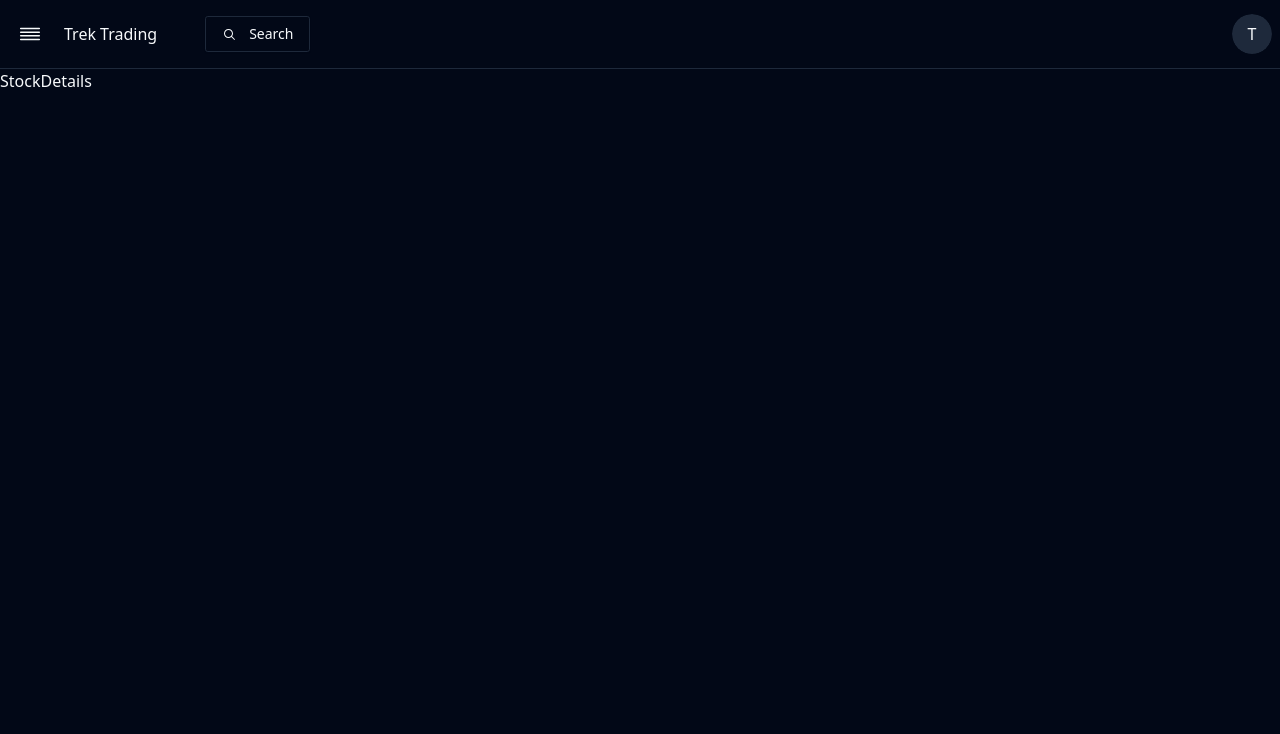
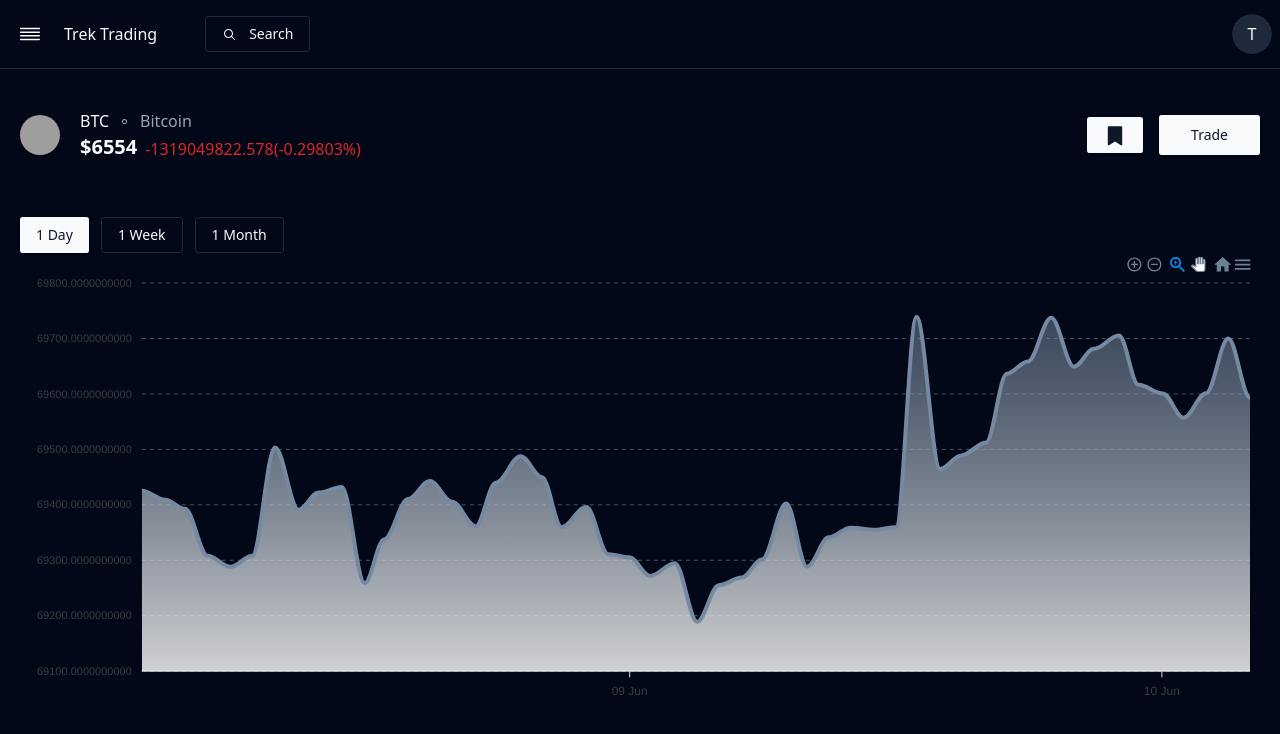
Before and after one commit to lequyan2003/crypto-trading-app, a React (Vite) app in the folder client/: page /market/1 in a window 1280 px wide. Shown: the top 734 px of the page. Built offline with nearby package versions, Linux system fonts and the light colour scheme; grey boxes are pictures that could not be loaded.

Commit message:
stock details page added

```diff
--- a/client/src/pages/Home/AssetTable.jsx
+++ b/client/src/pages/Home/AssetTable.jsx
@@ -7,8 +7,11 @@ import {
   TableHeader,
   TableRow,
 } from "@/components/ui/table";
+import { useNavigate } from "react-router-dom";
 
 const AssetTable = () => {
+  const navigate = useNavigate();
+
   return (
     <Table>
       <TableHeader>
@@ -24,7 +27,10 @@ const AssetTable = () => {
       <TableBody>
         {[1, 1, 1, 1, 1, 1, 1, 1, 1, 1, 1, 1, 1].map((item, index) => (
           <TableRow key={index}>
-            <TableCell className="font-medium flex items-center gap-2">
+            <TableCell
+              onClick={() => navigate(`/market/bitcoin`)}
+              className="font-medium flex items-center gap-2"
+            >
               <Avatar className="-z-50">
                 <AvatarImage src="https://coin-images.coingecko.com/coins/images/1/large/bitcoin.png?1696501400" />
               </Avatar>
--- a/client/src/pages/Profile/Profile.jsx
+++ b/client/src/pages/Profile/Profile.jsx
@@ -1,3 +1,4 @@
+/* eslint-disable no-constant-condition */
 import { Badge } from "@/components/ui/badge";
 import { Button } from "@/components/ui/button";
 import { Card, CardContent, CardHeader, CardTitle } from "@/components/ui/card";
--- a/client/src/pages/Stock Details/StockDetails.jsx
+++ b/client/src/pages/Stock Details/StockDetails.jsx
@@ -1,5 +1,82 @@
+/* eslint-disable no-constant-condition */
+import { Avatar, AvatarImage } from "@/components/ui/avatar";
+import { Button } from "@/components/ui/button";
+import {
+  Dialog,
+  DialogContent,
+  DialogHeader,
+  DialogTitle,
+  DialogTrigger,
+} from "@/components/ui/dialog";
+import {
+  BookmarkFilledIcon,
+  BookmarkIcon,
+  DotIcon,
+} from "@radix-ui/react-icons";
+import StockChart from "../Home/StockChart";
+import TradingForm from "./TradingForm";
+
 const StockDetails = () => {
-  return <div>StockDetails</div>;
+  return (
+    <div className="p-5 mt-5">
+      <div className="flex justify-between">
+        <div className="flex gap-5 items-center">
+          <div>
+            <Avatar>
+              <AvatarImage
+                src={
+                  "https://assets.coingecko.com/coins/images/279/standard/ethereum.png?1696501628"
+                }
+              />
+            </Avatar>
+          </div>
+
+          <div>
+            <div className="flex items-center gap-2">
+              <p>BTC</p>
+              <DotIcon className="text-gray-400" />
+              <p className="text-gray-400">Bitcoin</p>
+            </div>
+
+            <div className="flex items-end gap-2">
+              <p className="text-xl font-bold">$6554</p>
+              <p className="text-red-600">
+                <span>-1319049822.578</span>
+                <span>(-0.29803%)</span>
+              </p>
+            </div>
+          </div>
+        </div>
+
+        <div className="flex items-center gap-4">
+          <Button>
+            {true ? (
+              <BookmarkFilledIcon className="h-6 w-6" />
+            ) : (
+              <BookmarkIcon className="h-6 w-6" />
+            )}
+          </Button>
+
+          <Dialog>
+            <DialogTrigger>
+              <Button size="lg">Trade</Button>
+            </DialogTrigger>
+            <DialogContent>
+              <DialogHeader>
+                <DialogTitle>How much do you want to spend?</DialogTitle>
+              </DialogHeader>
+
+              <TradingForm />
+            </DialogContent>
+          </Dialog>
+        </div>
+      </div>
+
+      <div className="mt-14">
+        <StockChart />
+      </div>
+    </div>
+  );
 };
 
 export default StockDetails;
--- /dev/null
+++ b/client/src/pages/Stock Details/TradingForm.jsx
@@ -0,0 +1,96 @@
+import { Avatar, AvatarImage } from "@/components/ui/avatar";
+import { Button } from "@/components/ui/button";
+import { Input } from "@/components/ui/input";
+import { DotIcon } from "@radix-ui/react-icons";
+import { useState } from "react";
+
+const TradingForm = () => {
+  const [orderType, setOrderType] = useState("BUY");
+
+  const handleChange = () => {};
+
+  return (
+    <div className="space-y-10 p-5">
+      <div>
+        <div className="flex gap-4 items-center justify-between">
+          <Input
+            className="py-7 focus:outline-none"
+            placeholder="Enter Amount..."
+            onChange={handleChange}
+            type="number"
+            name="amount"
+          />
+
+          <div>
+            <p className="border text-2xl flex justify-center items-center w-36 h-14 rounded-md">
+              4563
+            </p>
+          </div>
+        </div>
+
+        {false && (
+          <h1 className="text-red-600 text-center pt-4">
+            Insufficient wallet balance to buy
+          </h1>
+        )}
+      </div>
+
+      <div className="flex gap-5 items-center">
+        <div>
+          <Avatar>
+            <AvatarImage
+              src={
+                "https://assets.coingecko.com/coins/images/279/standard/ethereum.png?1696501628"
+              }
+            />
+          </Avatar>
+        </div>
+
+        <div>
+          <div className="flex items-center gap-2">
+            <p>BTC</p>
+            <DotIcon className="text-gray-400" />
+            <p className="text-gray-400">Bitcoin</p>
+          </div>
+
+          <div className="flex items-end gap-2">
+            <p className="text-xl font-bold">$6554</p>
+            <p className="text-red-600">
+              <span>-1319049822.578</span>
+              <span>(-0.29803%)</span>
+            </p>
+          </div>
+        </div>
+      </div>
+
+      <div className="flex items-center justify-between">
+        <p>Order Type</p>
+        <p>Market Order</p>
+      </div>
+
+      <div className="flex items-center justify-between">
+        <p>{orderType == "BUY" ? "Available Case" : "Available Quantity"}</p>
+        <p>{orderType == "BUY" ? 9000 : 23.08}</p>
+      </div>
+
+      <div>
+        <Button
+          className={`w-full py-6 ${
+            orderType == "SELL" ? "bg-red-600 text-white" : ""
+          }`}
+        >
+          {orderType}
+        </Button>
+        <Button
+          variant="link"
+          className="w-full mt-5 text-xl"
+          onClick={() => setOrderType(orderType == "BUY" ? "SELL" : "BUY")}
+        >
+          {orderType == "BUY" ? "Or Sell" : "Or Buy"}
+        </Button>
+      </div>
+    </div>
+  );
+};
+
+export default TradingForm;
```
